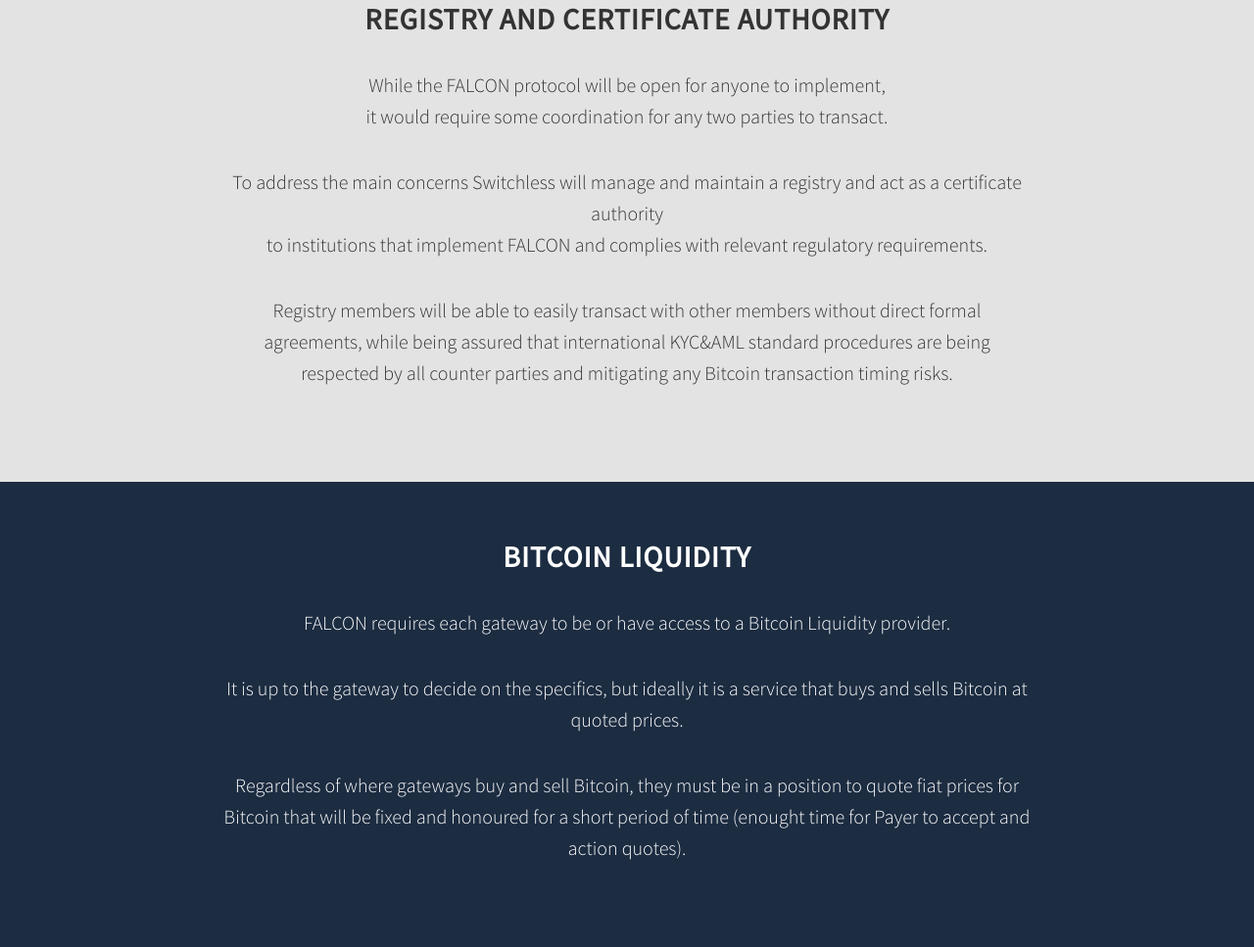
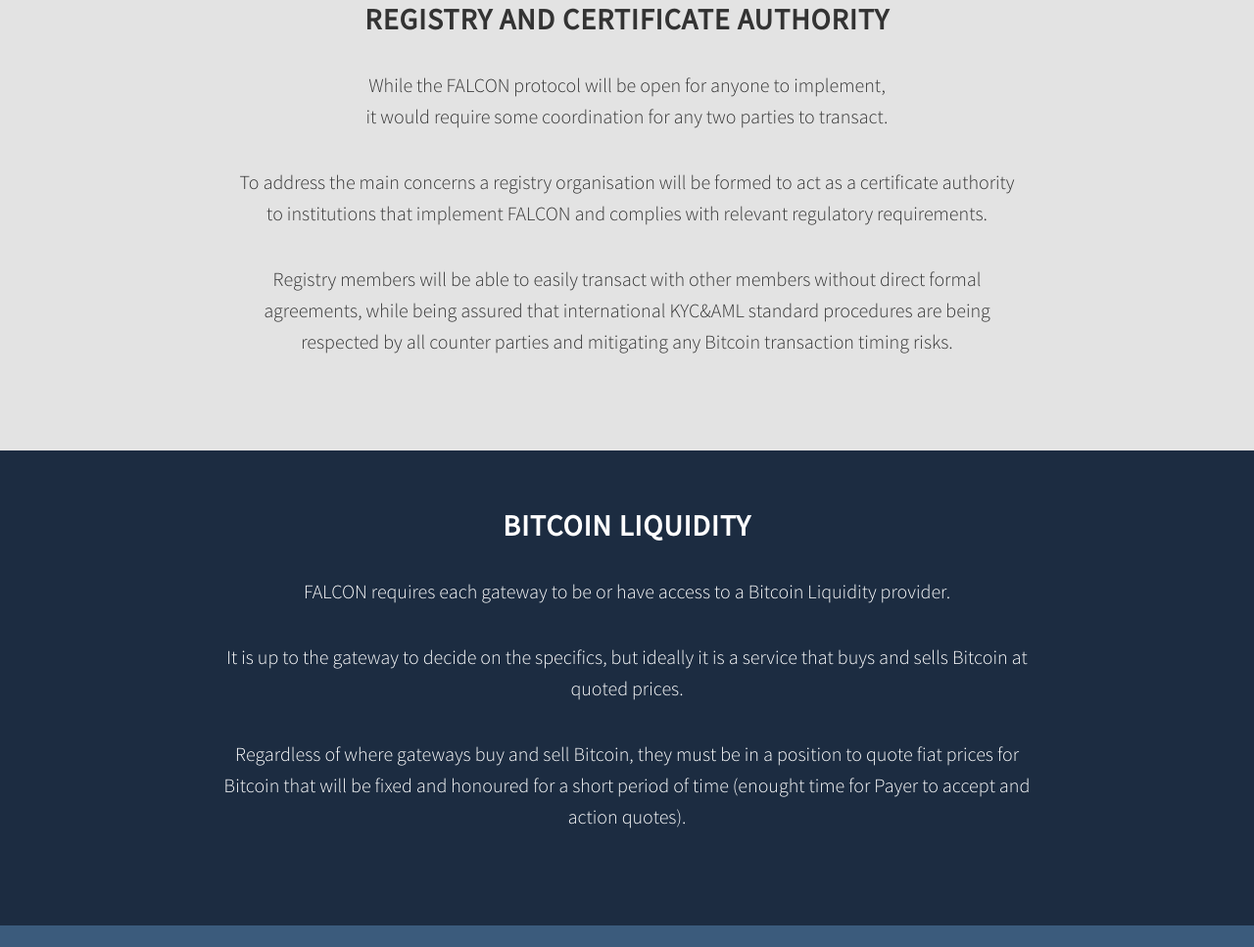
Before and after one commit to FalconProtocol/falcon, a plain HTML site: page index.html in a window 1280 px wide. Shown: the part 2538-3505 px from the top of the page at 98% size. Drawn offline with nearby package versions, Linux system fonts and the light colour scheme.

Commit message:
update to have one less Switchless

```diff
--- a/index.html
+++ b/index.html
@@ -222,7 +222,7 @@ curl https://endpoint.example/falcon/pay \
                 <h2>Registry and Certificate Authority</h2>
                 <div class='light'>
                   <p>While the FALCON protocol will be open for anyone to implement,<br/> it would require some coordination for any two parties to transact.</p>
-                  <p>To address the main concerns Switchless will manage and maintain a registry and act as a certificate authority<br/> to institutions that implement FALCON and complies with relevant regulatory requirements.</p>
+                  <p>To address the main concerns a registry organisation will be formed to act as a certificate authority<br/> to institutions that implement FALCON and complies with relevant regulatory requirements.</p>
                   <p>Registry members will be able to easily transact with other members without direct formal agreements, while being assured that international KYC&AML standard procedures are being respected by all counter parties and mitigating any Bitcoin transaction timing risks.</p>
                 </div>
             </div>
```
